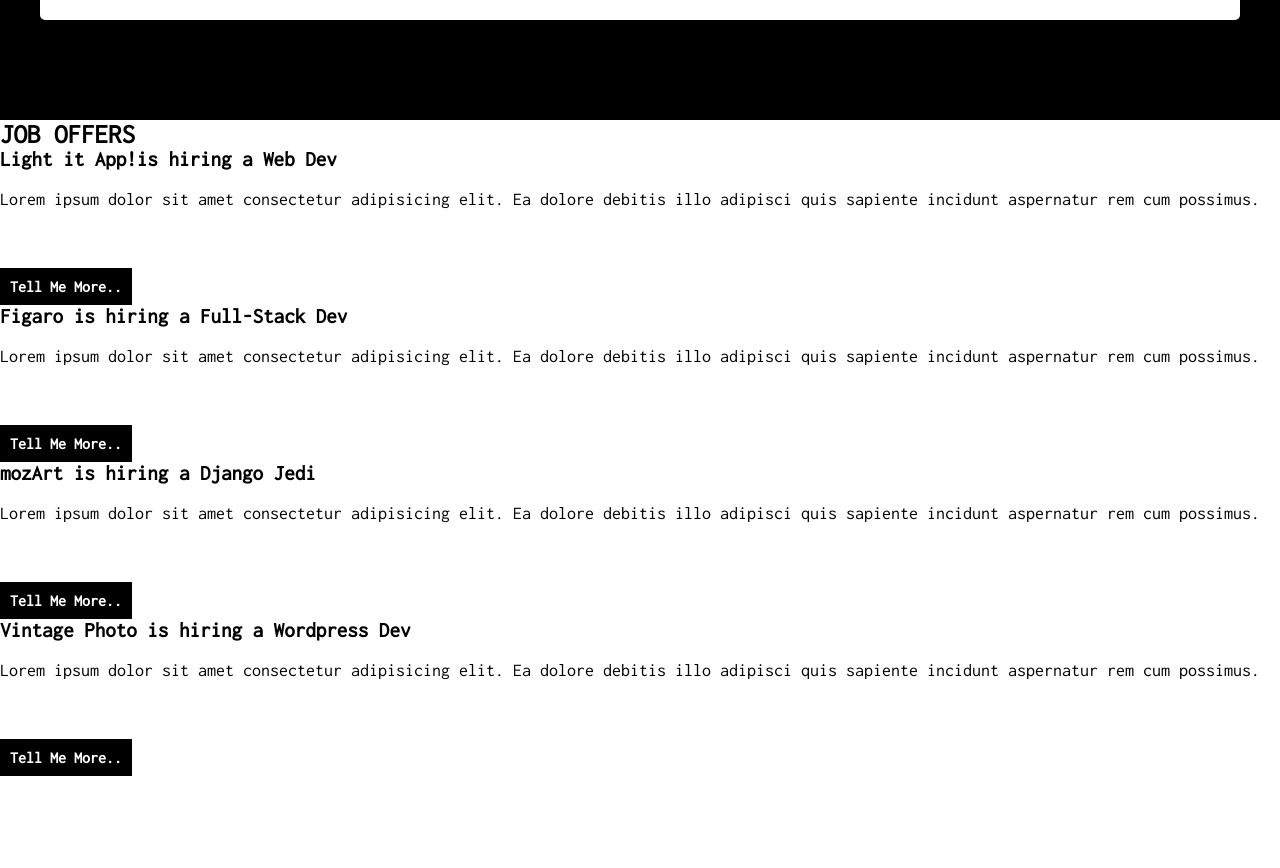
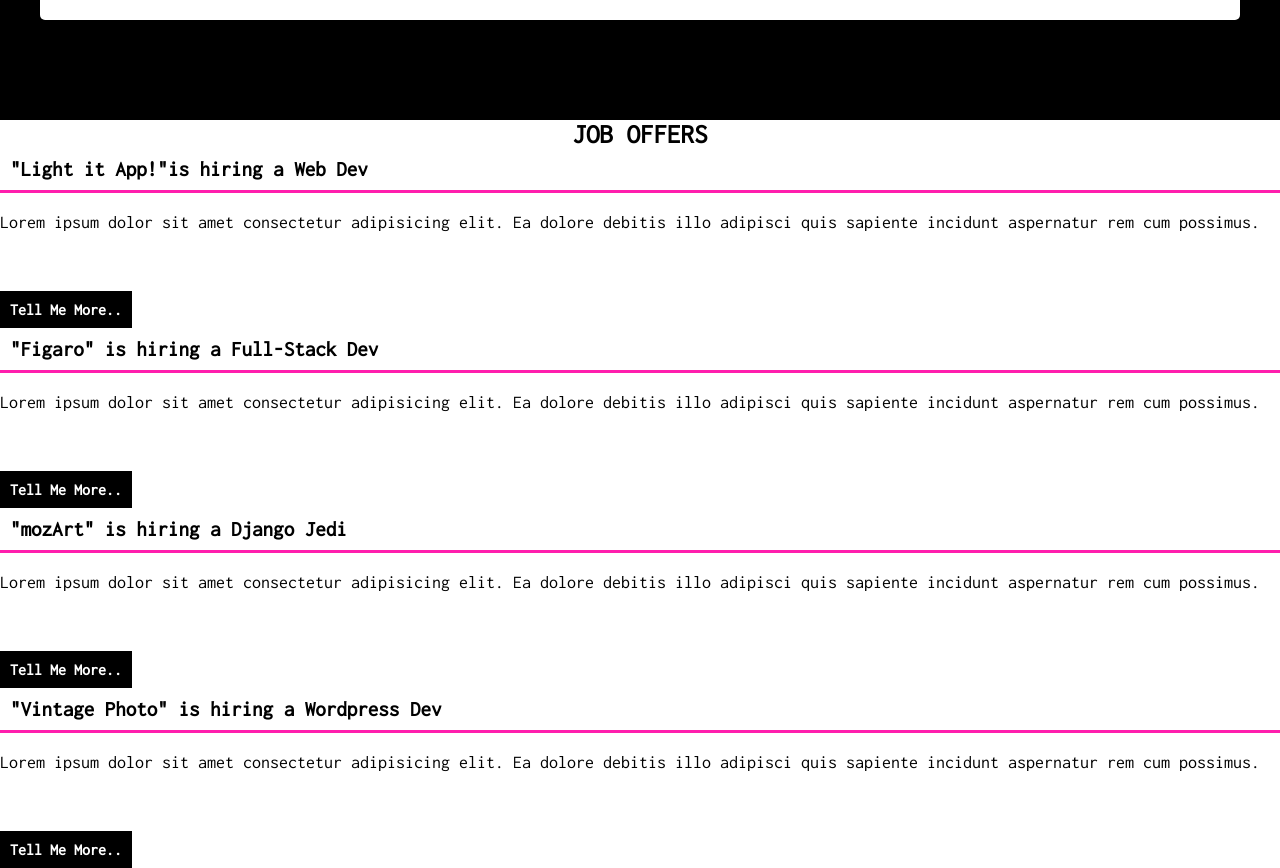
Before and after one commit to starskynder/Geek-Geek-GO, a website: page index.html in a window 1280 px wide. Shown: the part 2060-2928 px from the top of the page. Before the commit the page ends 2836 px from the top, so only its background shows below. Drawn offline with nearby package versions, Linux system fonts and the light colour scheme; files that its build step writes are made by us from their sources.

Commit message:
Style jobs section title

```diff
--- a/sass/base/_tipography.scss
+++ b/sass/base/_tipography.scss
@@ -73,3 +73,20 @@
     margin: 0 0.5rem;
   }
 }
+
+.heading-secondary--job {
+  text-align: center;
+}
+
+.heading-tertiary {
+  border-bottom: 3px solid $shocking-pink;
+  width: 100%;
+  padding: 1rem;
+
+  &--pop {
+    &::before,
+    &::after {
+      content: '"';
+    }
+  }
+}
```
